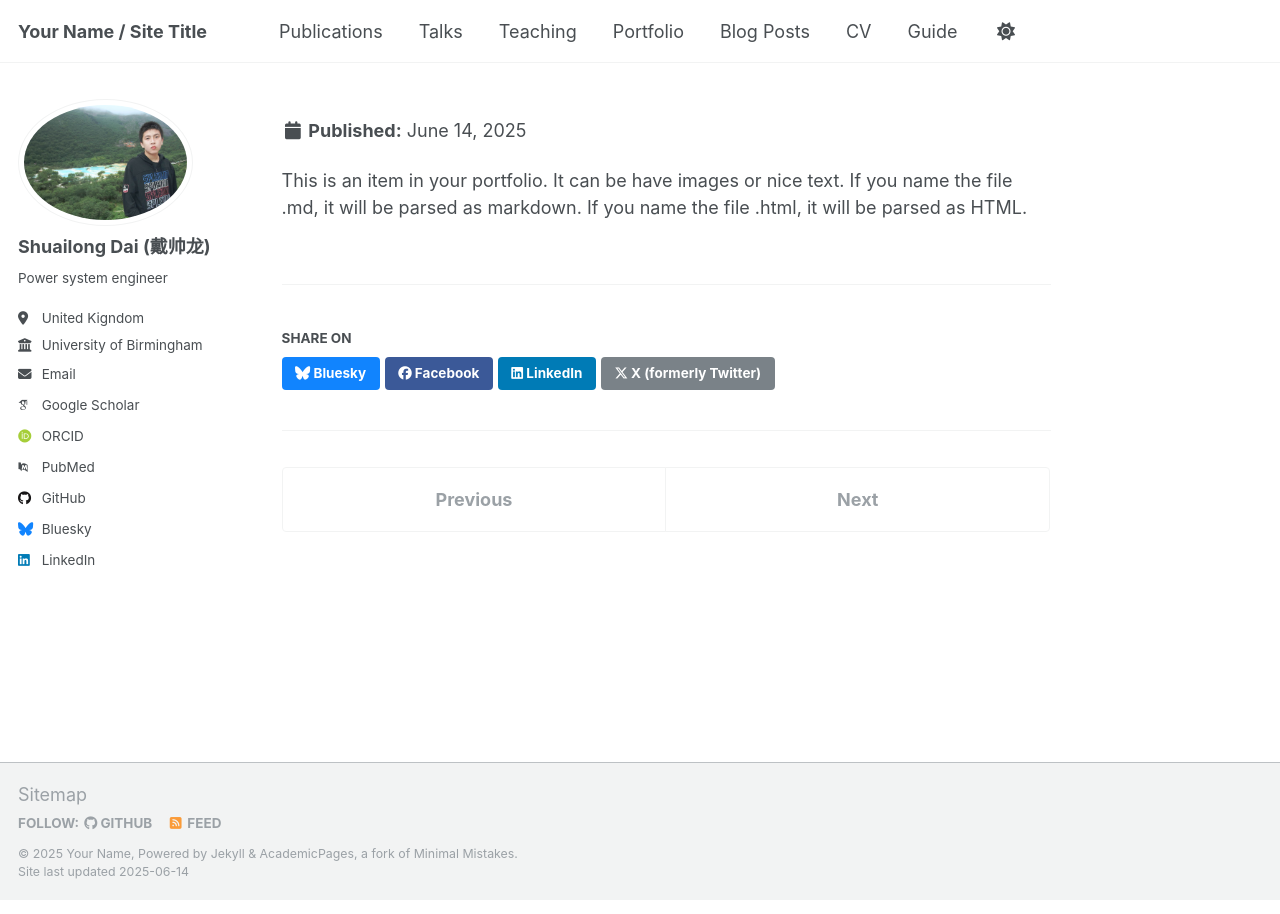
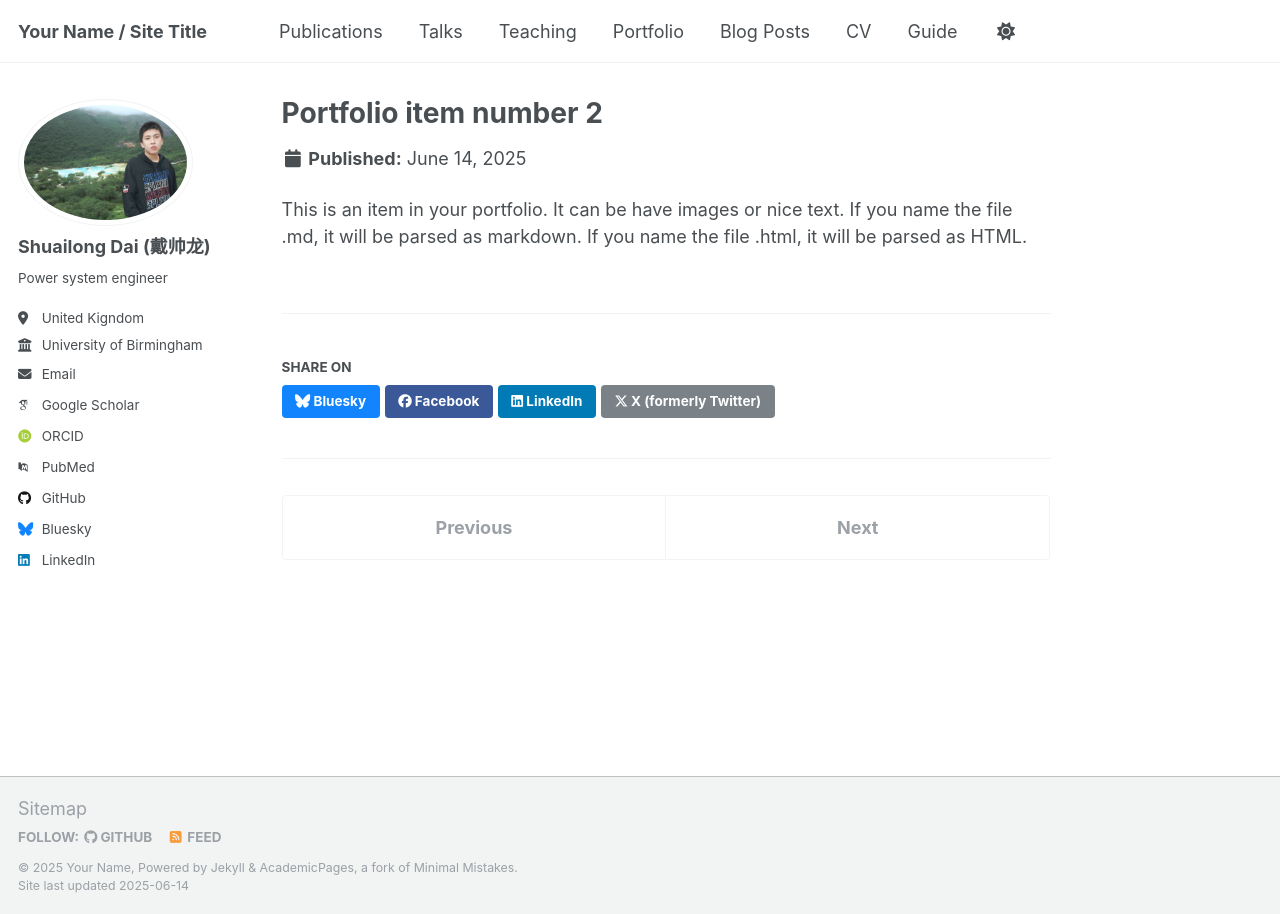
Before and after one commit to ShuailongDai/ShuailongDai.github.io, a Jekyll site: the page built from _portfolio/portfolio-2.html, in a window 1280 px wide. Built offline with Jekyll 4.4.1, drawn with Linux system fonts in a browser that asks for light colours; some web fonts are replaced; some of the changed lines change nothing that is shown.

Commit message:
Update portfolio-2.html

```diff
--- a/_portfolio/portfolio-2.html
+++ b/_portfolio/portfolio-2.html
@@ -1,7 +1,5 @@
 ---
 title: "Portfolio item number 2"
-
-<a href="https://cigre.org.uk/ngn-events/inauguration-event-of-cigre-uk-university-hub/">Portfolio item number 2</a>
 
 excerpt: "Inauguration Event of CIGRE UK University Hub <br/><img src='/images/CIGRE UK University Hub.png'>"
 collection: portfolio
```
